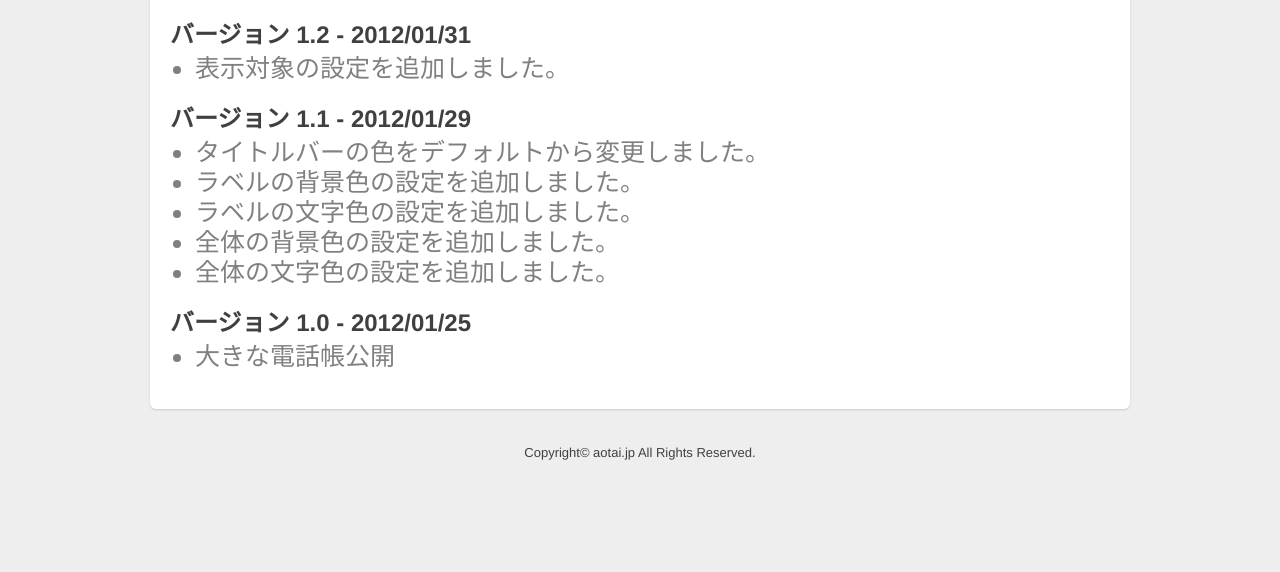
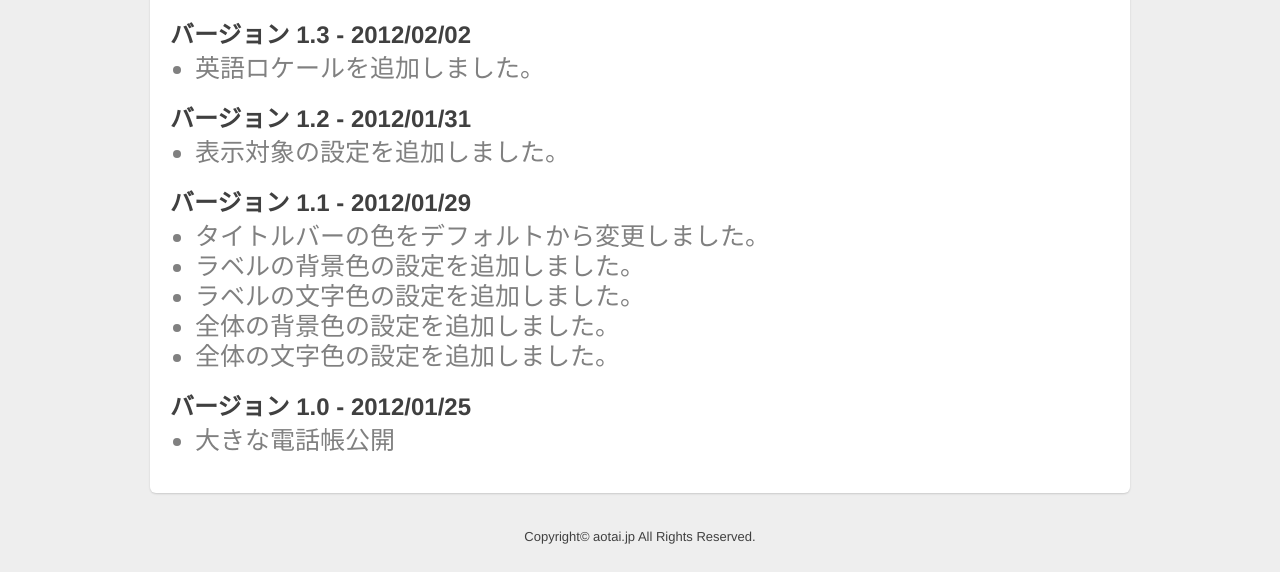
Before and after one commit to LuckOfWise/LargeContactsSite, a plain HTML site: page history.html in a window 1280 px wide. Shown: the part 228-800 px from the top of the page. Drawn offline with nearby package versions, Linux system fonts and the light colour scheme; a script that the page names is missing.

Commit message:
バージョン1.3の内容を追加。

```diff
--- a/history.html
+++ b/history.html
@@ -117,6 +117,10 @@
         </div>
         <div class="row">
           <div class="span14">
+            <h2>バージョン 1.3 - 2012/02/02</h2>
+            <ul>
+              <li>英語ロケールを追加しました。</li>
+            </ul>
             <h2>バージョン 1.2 - 2012/01/31</h2>
             <ul>
               <li>表示対象の設定を追加しました。</li>
```
